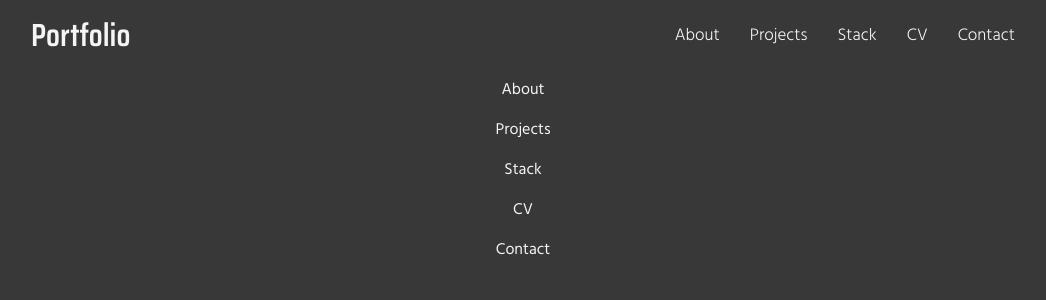
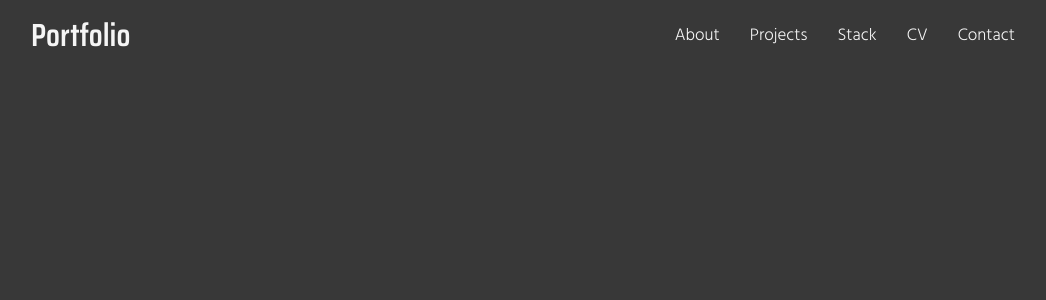
Before and after one commit to kseniya7991/Portfolio, a React (Create React App) app: page / in a window 1280 px wide. Shown: the top 300 px of the page, without its empty margins (117-1163 px from the left). Built offline with nearby package versions, Linux system fonts and the light colour scheme.

Commit message:
add animation to burger

```diff
--- a/src/components/Header/Header.js
+++ b/src/components/Header/Header.js
@@ -30,7 +30,7 @@ function Header() {
       <h1 className="Header__name">Portfolio</h1>
       <Navigation isMobile={isMobile}></Navigation>
       <BurgerMenu isMobile={isMobile}></BurgerMenu>
-      <BurgerNavigation></BurgerNavigation>
+     {/*  <BurgerNavigation></BurgerNavigation> */}
     </header>
   );
 }
```
